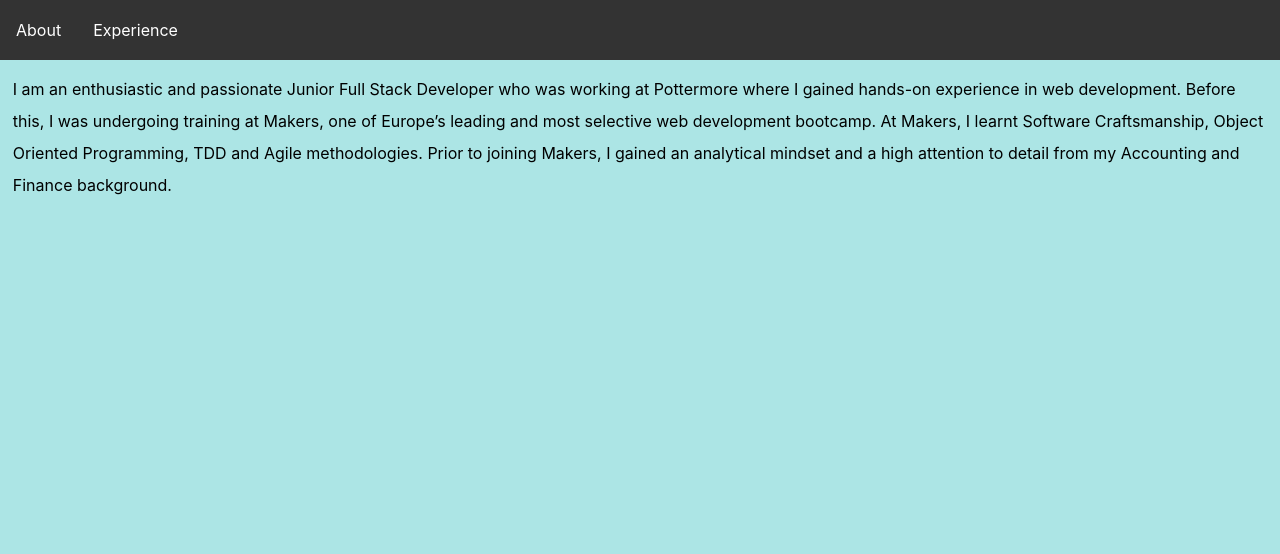
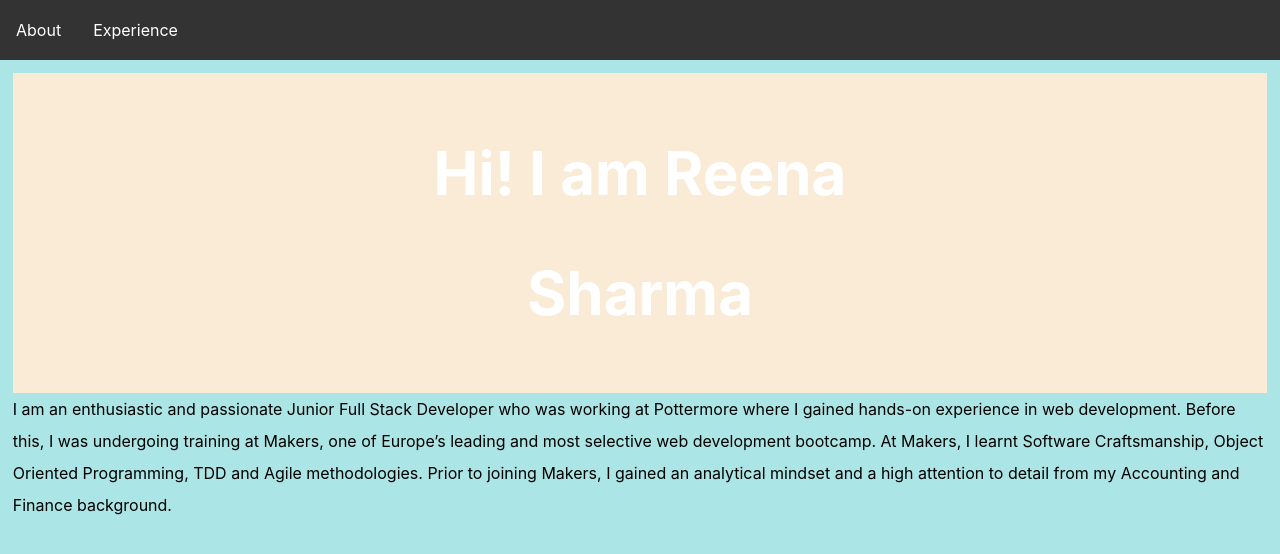
Before and after one commit to reenz/my-website, a React (Create React App) app: page / in a window 1280 px wide. Shown: the top 554 px of the page. Built offline with nearby package versions, Linux system fonts and the light colour scheme.

Commit message:
adds basic Hero component

```diff
--- a/src/Components/About/About.js
+++ b/src/Components/About/About.js
@@ -1,8 +1,12 @@
 import React from 'react';
+import Hero from '../Hero/Hero'
 
 const About = (props) => {
   return(
-    <div>{props.about}</div>
+    <div>
+     <div><Hero/></div>
+     <div>{props.about}</div>
+    </div>
   )
 }
 
--- /dev/null
+++ b/src/Components/Hero/Hero.css
@@ -0,0 +1,17 @@
+.HeroContainer {
+    background-color: antiquewhite;
+    position: relative;
+    height: 320px;
+    width:100%;
+}
+
+.Heading {
+    text-align: center;
+    position: absolute;
+    top: 50%;
+    left: 50%;
+    transform: translate(-50%, -50%);
+    color: white;
+    font-size: 60px;
+    font-weight: bolder;
+}
--- /dev/null
+++ b/src/Components/Hero/Hero.js
@@ -0,0 +1,11 @@
+import React from 'react';
+import './Hero.css';
+
+ const Hero = () => {
+  return(
+    <div className="HeroContainer" >
+    <div className="Heading"> Hi! I am Reena Sharma </div>
+     </div>
+  )
+ }
+  export default Hero;
```
Also changed, not shown: 2 other files (tests, documents, lock files or other folders).
